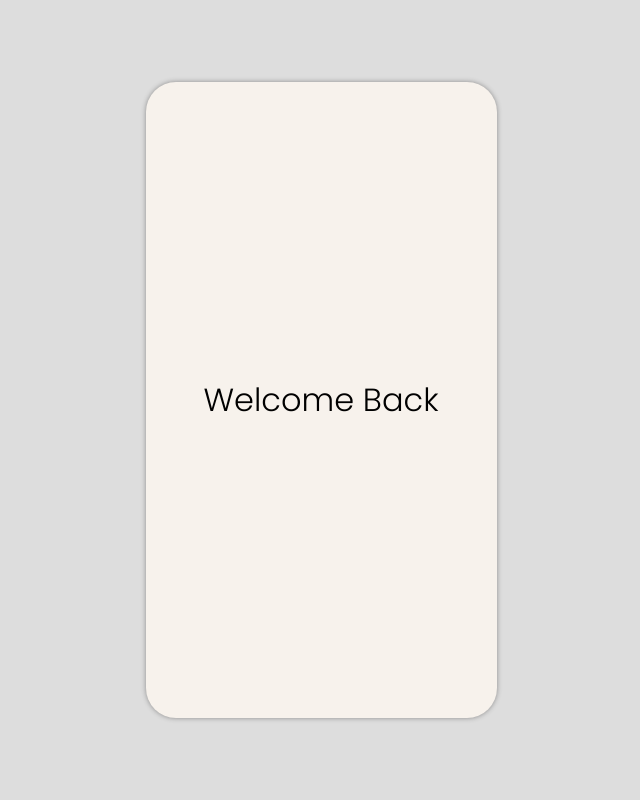
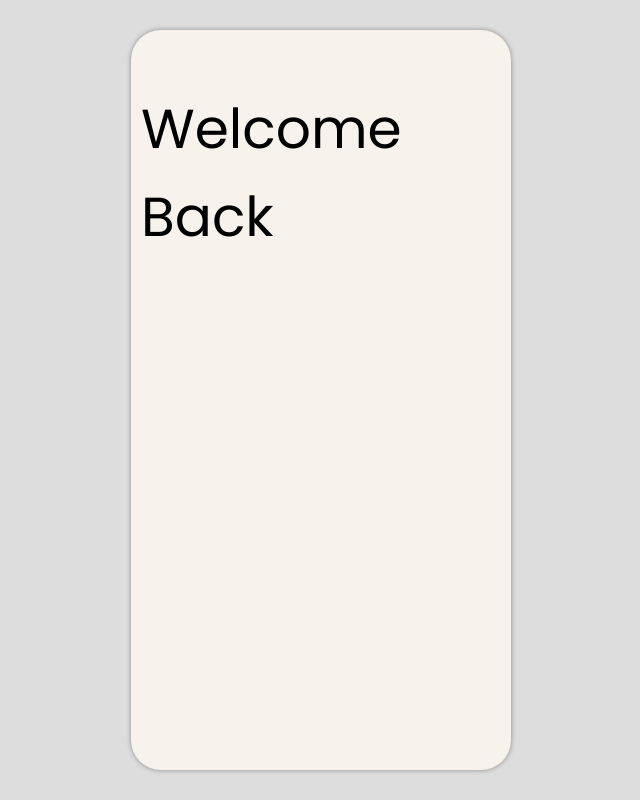
Before and after one commit to takatoshilee/Logify, a plain HTML site: page index.html in a window 1280 px wide. Shown: the whole page, without its empty margins (319-959 px from the left). Drawn offline with Linux system fonts and the light colour scheme.

Commit message:
change style.css

```diff
--- a/css/style.css
+++ b/css/style.css
@@ -10,6 +10,7 @@ body {
     padding: 0;
     line-height: 1.6;
     background-color: #dddddd;
+    font-family: "Poppins", serif;
 }
 .mobile {
     height: 100vh;
@@ -20,17 +21,16 @@ body {
 .phone {
     display: flex;
     justify-content: center;
-    align-items: center;
-    width: 331px;
-    height: 616px;
+    align-items: left;
+    width: 360px;
+    height: 720px;
     background: #f7f2ec;
     border-radius: 30px;
     padding: 10px;
     box-shadow: 0px 0px 5px rgb(139, 139, 139);
 }
-
-h1 {
-    font-family: "Poppins", serif;
-    font-weight: 300;
-    font-style: normal;
+.title {
+    top: 0px;
+    font-size: 55px;
+    margin: 45px 95px 69px 0px;
 }
--- a/index.html
+++ b/index.html
@@ -11,7 +11,7 @@
     <div class="mobile">
         <div class="phone">
             <div class="title">
-                <h1>Welcome Back</h1>
+                Welcome Back
             </div>
             <div class="menu_icons">
 
```
